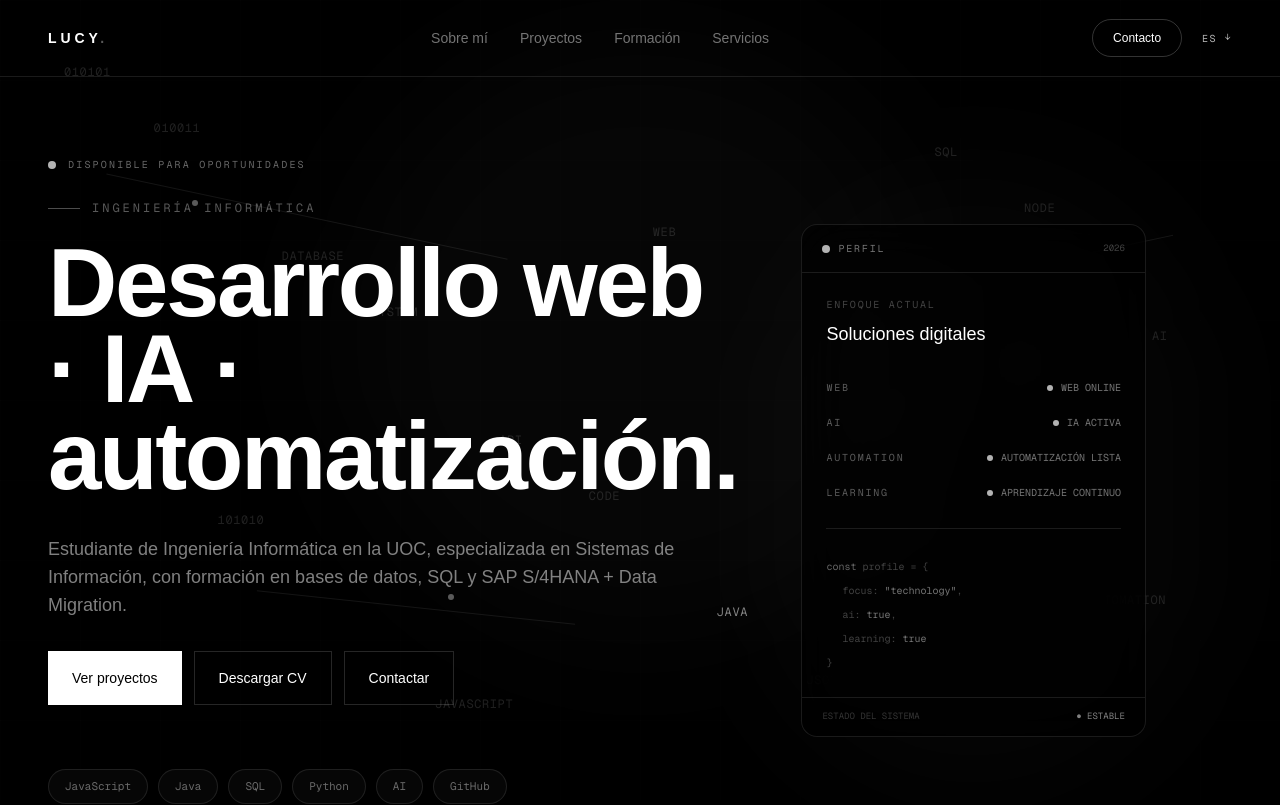
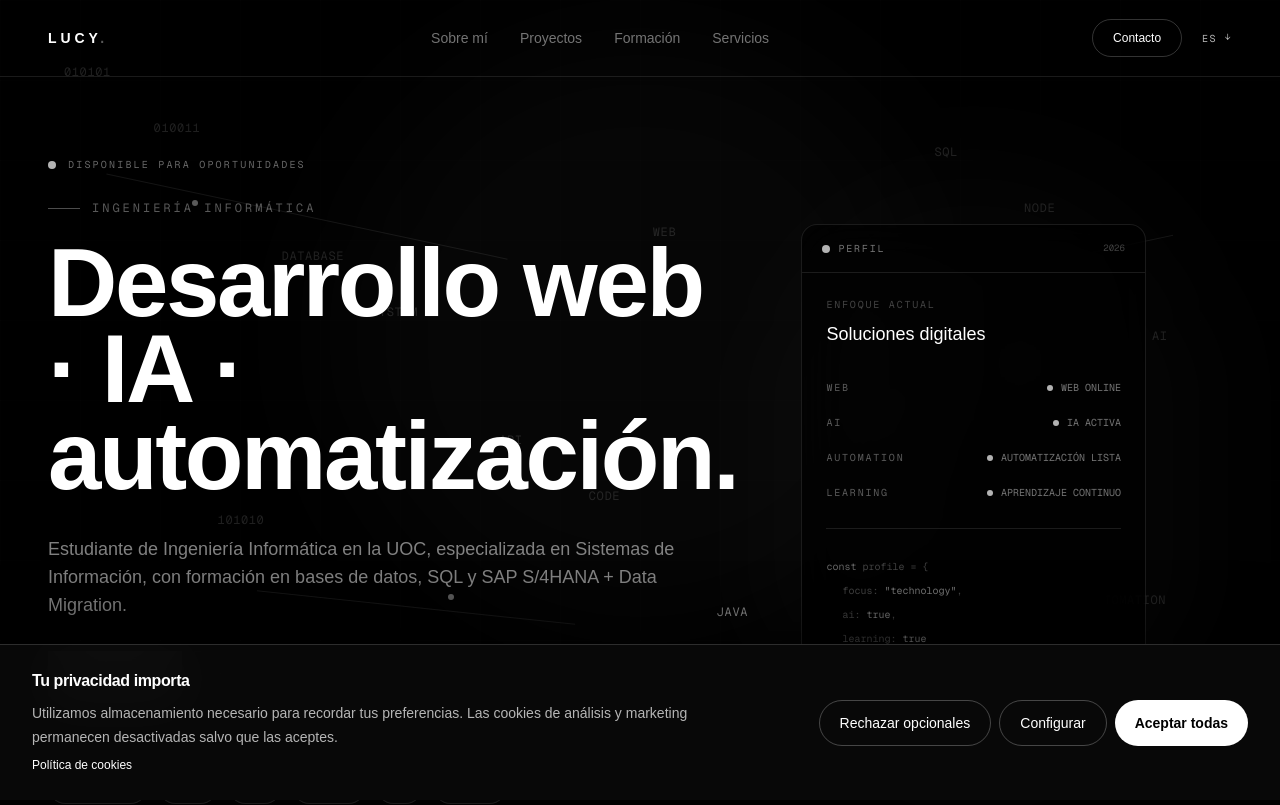
Before and after one commit to LUCIACASTAMAR/portfolio-lucia, a Next.js app: page / in a window 1280 px wide. Shown: the top 805 px of the page. Built offline with nearby package versions, Linux system fonts and the light colour scheme.

Commit message:
Integra el aviso de consentimiento de cookies

```diff
--- a/app/layout.tsx
+++ b/app/layout.tsx
@@ -2,6 +2,7 @@
 import { Geist, Geist_Mono } from "next/font/google";
 import "./globals.css";
 import { languageAlternates, seoByLocale, siteUrl } from "@/data/seo";
+import CookieConsent from "@/components/CookieConsent";
 
 const geistSans = Geist({
   variable: "--font-geist-sans",
@@ -107,7 +108,7 @@
       lang="es"
       className={`${geistSans.variable} ${geistMono.variable} h-full antialiased`}
     >
-      <body className="min-h-full flex flex-col">{children}</body>
+      <body className="min-h-full flex flex-col">{children}<CookieConsent /></body>
     </html>
   );
 }
```
